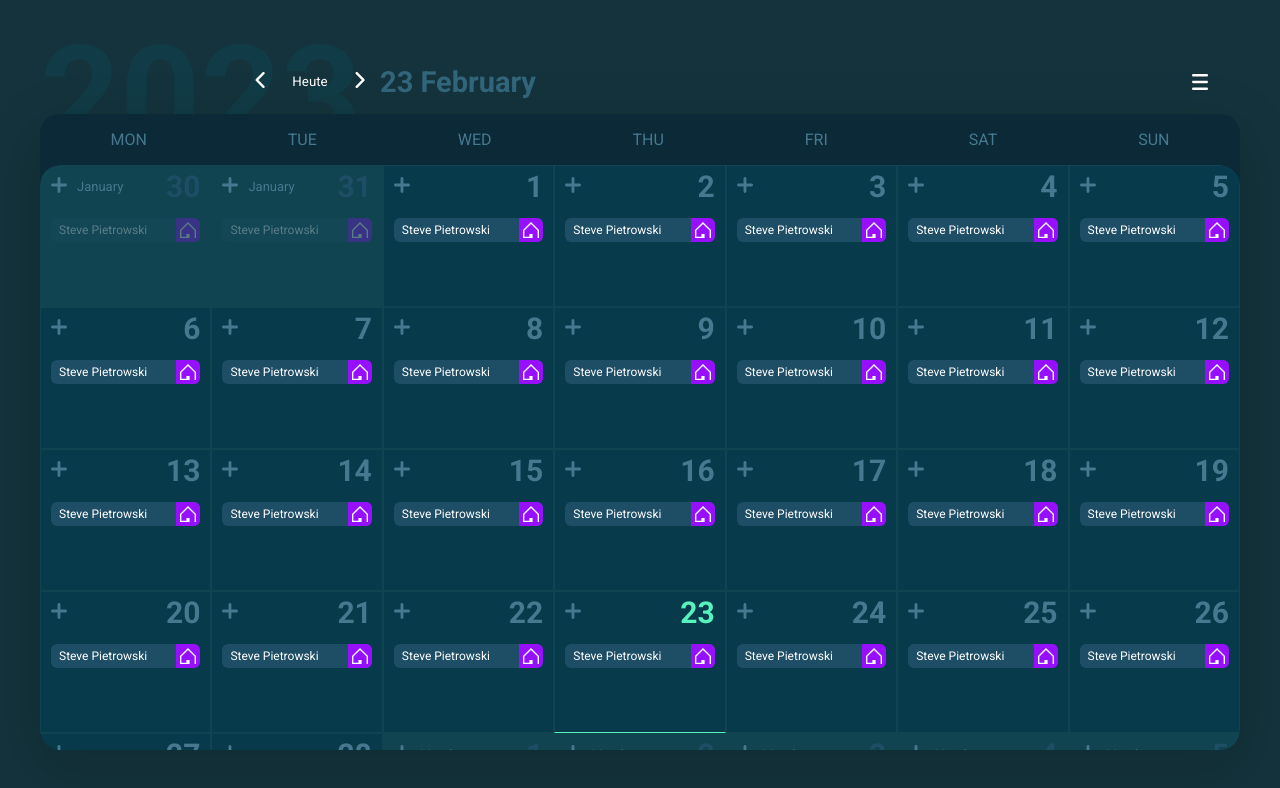
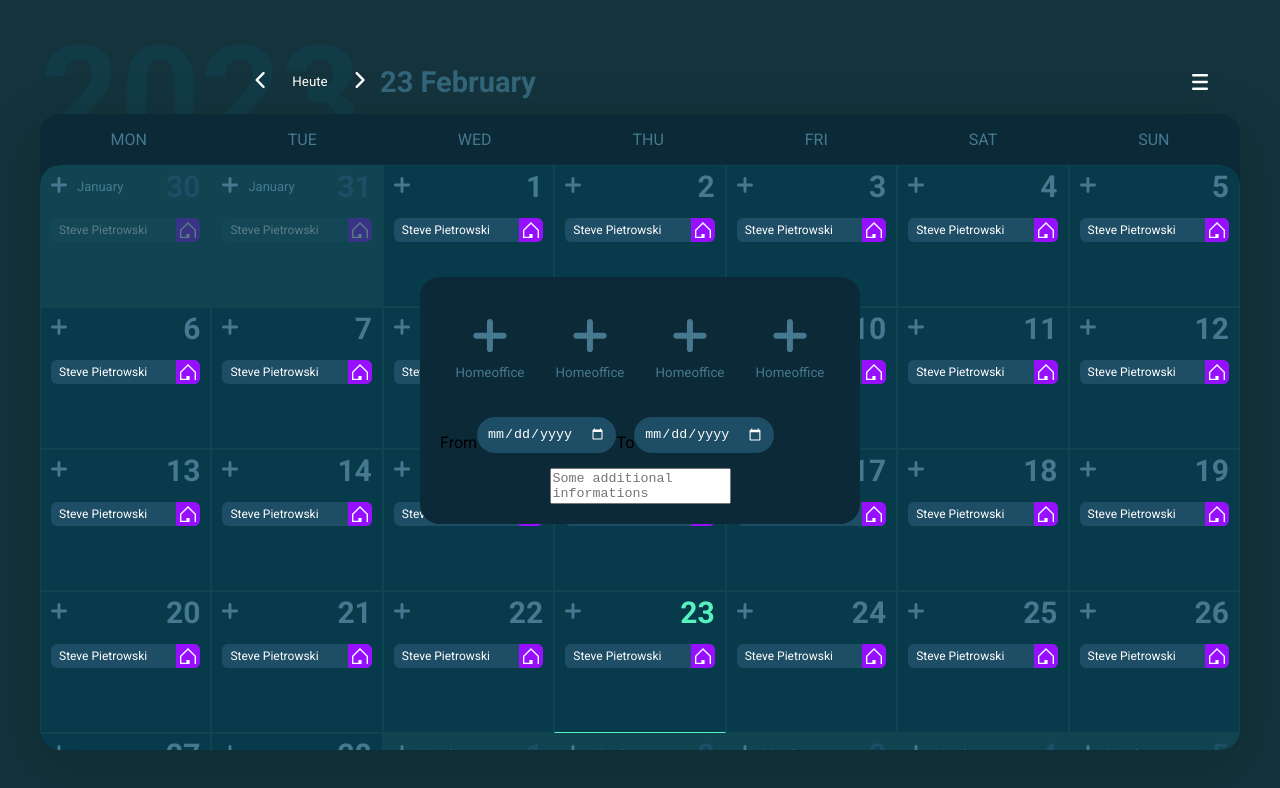
Before and after one commit to EmptySoulOfficial/pfcalendar, a React (Create React App) app: page / in a window 1280 px wide. Shown: the top 788 px of the page. Built offline with nearby package versions, Linux system fonts and the light colour scheme.

Commit message:
add status button, functions, style

```diff
--- a/src/components/assets/css/env.css
+++ b/src/components/assets/css/env.css
@@ -26,3 +26,5 @@
     color: #0033ff;
     text-decoration: dashed;
   }
+
+  textarea { resize: none; }
--- a/src/components/assets/css/themes/deepOcean/deepOcean.css
+++ b/src/components/assets/css/themes/deepOcean/deepOcean.css
@@ -4,7 +4,12 @@
     --color-main: var(--color-gray);
     --color-darker: #333333;
     --borderradius-default: 20px;
+    --transition-default: 0.3s;
    }
+
+ ::-webkit-calendar-picker-indicator {
+    filter: invert(1);
+}
 
 div {
     font-family: 'Roboto', sans-serif;
--- a/src/components/assets/js/ELanguage/ELanguage.js
+++ b/src/components/assets/js/ELanguage/ELanguage.js
@@ -6,4 +6,4 @@ const jsonObj = JSON.parse(JSON.stringify(languageData)).default
 const langObj = jsonObj[langISOCode] ? jsonObj[langISOCode]: jsonObj["en"];
 
 export const getLang = () => langObj;
-export const getLangVar = (key) => langObj[key]
+export const getLangVar = (key) => langObj[key];
--- a/src/components/assets/js/ELanguage/lang/lang.json
+++ b/src/components/assets/js/ELanguage/lang/lang.json
@@ -19,7 +19,13 @@
   "October": "Oktober",
   "November": "November",
   "December": "Dezember",
-  "Today": "Heute"
+  "Today": "Heute",
+  "Homeoffice": "Homeoffice",
+  "Vacation": "Urlaub",
+  "Professional_Development": "Weiterbildung",
+  "Ill": "Krank",
+  "from": "von",
+  "to": "bis"
 
  },
  "en":{
@@ -43,7 +49,13 @@
   "October": "October",
   "November": "November",
   "December": "December",
-  "Today": "Heute"
+  "Today": "Heute",
+  "Homeoffice": "Homeoffice",
+  "Vacation": "Vacation",
+  "Professional_Development": "Proffessional Development",
+  "Ill": "Ill",
+  "from": "from",
+  "to": "to"
 
   }
 }
--- a/src/components/assets/js/Icon/icon.asset.jsx
+++ b/src/components/assets/js/Icon/icon.asset.jsx
@@ -11,7 +11,7 @@ const Icon = ({ name, color, size }) => (
   Icon.propTypes = {
     name: PropTypes.string.isRequired,
     color: PropTypes.string,
-    size: PropTypes.number
+    size: PropTypes.string
   };
 
   export default Icon;
--- a/src/components/content/calendar/Calendar.jsx
+++ b/src/components/content/calendar/Calendar.jsx
@@ -3,6 +3,7 @@ import './Calendar.css'
 import DayBox from '../modules/DayBox/DayBox';
 import { getLang, getLangVar } from '../../assets/js/ELanguage/ELanguage';
 import Icon from '../../assets/js/Icon/icon.asset';
+import AddBox from '../modules/AddBox/AddBox';
 
 
 
@@ -44,6 +45,7 @@ export default class Calendar extends Component {
         {
             return(
         <div className="MainWindow-Calendar">
+        <AddBox />
         <div className="MainWindow-Headline-Container">
           <p className="Calendar-Year-Label">{this.state.currentDay.getFullYear()}</p>
           <div className="MainWindow-Month-Container">
--- /dev/null
+++ b/src/components/content/modules/AddBox/AddBox.css
@@ -0,0 +1,36 @@
+.AddBox{
+    position: absolute;
+    border-radius: 20px;
+    background-color: #0b2936;
+    z-index: 100;
+    padding:20px;
+}
+
+.AddBox-Container-Buttons{
+    display: flex;
+    align-self: center;
+    justify-content: center;
+    padding-bottom: 20px;
+}
+
+.AddBox-Container-Dates {
+    display: flex;
+}
+
+.AddBox-Container-Notes {
+    display: flex;
+    justify-content: center;
+}
+
+.AddBox-Date-Input {
+    background-color: #1e4e66;
+    border: oldlace;
+    border-radius: 20px;
+    padding: 10px;
+    height: 16px;
+    color: #fefefe;
+}
+
+.AddBox-Date-Input:active, .AddBox-Date-Input:focus{
+    outline: 2px solid #57f2be;
+}
--- /dev/null
+++ b/src/components/content/modules/AddBox/AddBox.jsx
@@ -0,0 +1,53 @@
+import './AddBox.css'
+import { useState } from 'react';
+import Icon from '../../../assets/js/Icon/icon.asset.jsx'
+import {getLang} from '../../../assets/js/ELanguage/ELanguage'
+import ButtonAddStatus from '../../molecules/buttons/ButtonAddStatus/ButtonAddStatus';
+
+function AddBox() {
+
+    const eLang = getLang();
+    const [buttonaddstatusState, buttonaddstatusChange] = useState({
+        activeButton: null,
+        buttonObjects: [{id: 1}, {id: 2}, {id: 3}, {id: 4}]
+    });
+
+    function toggleActive(index){
+        buttonaddstatusChange({...buttonaddstatusState, activeButton: buttonaddstatusState.buttonObjects[index]})
+        console.log('clicked');
+    }
+
+    function toggleActiveStyles(index){
+        if(buttonaddstatusState.buttonObjects[index] === buttonaddstatusState.activeButton){
+            console.log('active')
+            return "Button-AddStatus--active";
+        }else{
+            return "Button-AddStatus"
+        }
+    }
+
+    function hello(index){
+        alert('hello'+index);
+    }
+
+    return(
+    <div className="AddBox">
+        <div className="AddBox-Container-Buttons">
+
+            {buttonaddstatusState.buttonObjects.map((elements, index)=> (
+                <ButtonAddStatus className={toggleActiveStyles} label={eLang.Homeoffice} icon='addsmooth' key={index} id={index} index={index} onClick={() => {console.log("hello");}}/>
+            ))}
+
+        </div>
+        <div className="AddBox-Container-Dates">
+            <p>From</p><input className="AddBox-Date-Input" type="date"></input><p>To</p><input className="AddBox-Date-Input" type="date"></input>
+        </div>
+        <div className="AddBox-Container-Notes">
+            <textarea placeholder="Some additional informations"></textarea>
+        </div>
+    </div>
+    )
+
+}
+
+export default AddBox
--- /dev/null
+++ b/src/components/content/molecules/buttons/ButtonAddStatus/ButtonAddStatus.css
@@ -0,0 +1,37 @@
+.Button-AddStatus{
+    width: 100px;
+    height: 100px;
+    border: 2px solid #57f2be00;
+    border-radius: 20px;
+    display: flex;
+    flex-flow: column;
+    justify-content: center;
+    align-items: center;
+    padding-top: 20px;
+    transition: var(--transition-default);
+    color: #46798f;
+}
+
+.Button-AddStatus .icon {
+    width: 50px;
+    height: 50px;
+    fill: #46798f;
+}
+
+.Button-AddStatus:hover{
+    border-color: #fefefe;
+    color: #fefefe;
+}
+
+.Button-AddStatus:hover .icon{
+    fill: #fefefe;
+}
+
+.Button-AddStatus--active{
+    border-color: #57f2be;
+    color: #57f2be;
+}
+
+.Button-AddStatus--active .icon{
+    fill: #57f2be;
+}
--- /dev/null
+++ b/src/components/content/molecules/buttons/ButtonAddStatus/ButtonAddStatus.js
@@ -0,0 +1,14 @@
+import './ButtonAddStatus.css'
+import Icon from '../../../../assets/js/Icon/icon.asset'
+
+function ButtonAddStatus({label, icon, id, index}) {
+
+    return(
+        <button className="Button-AddStatus" id={'button-addstatus_'+id}>
+            <Icon name={icon} />
+            <p>{label}</p>
+        </button>
+    )
+}
+
+export default ButtonAddStatus
```
Also changed, not shown: src/components/assets/js/ELanguage/ELanguage.md (line endings or trailing spaces).
